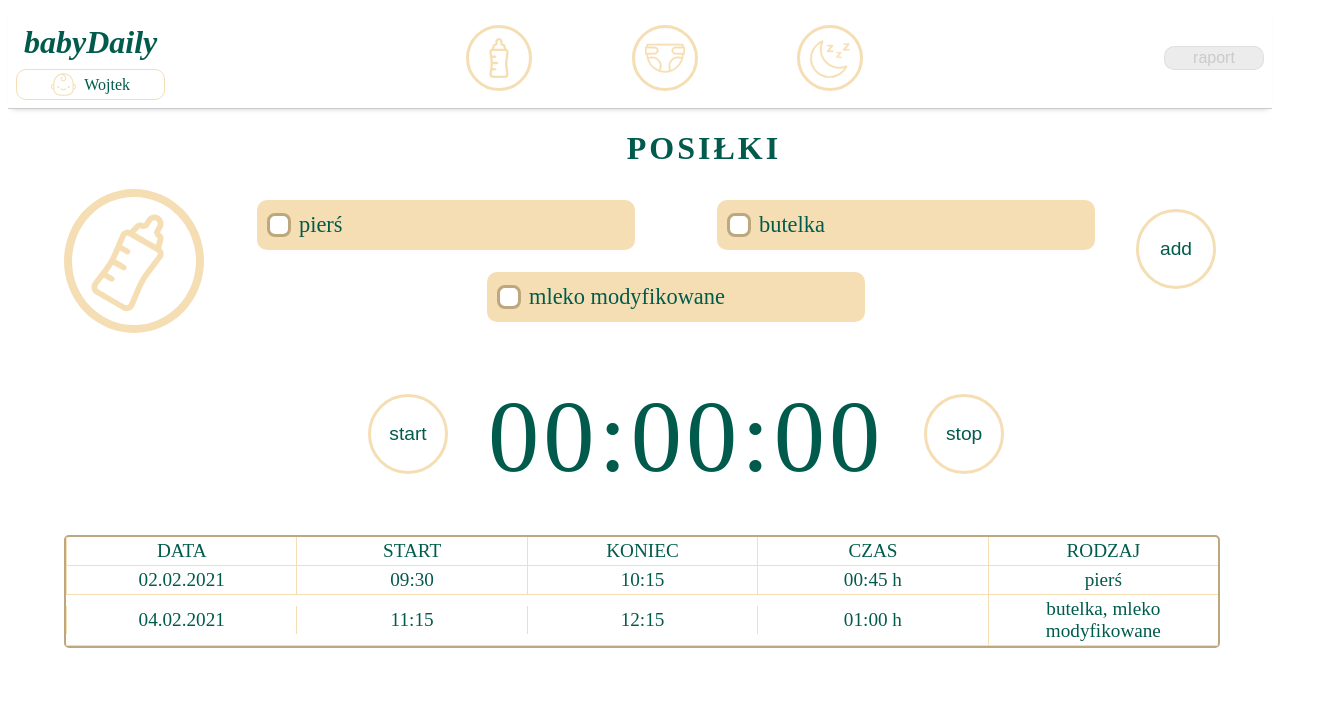
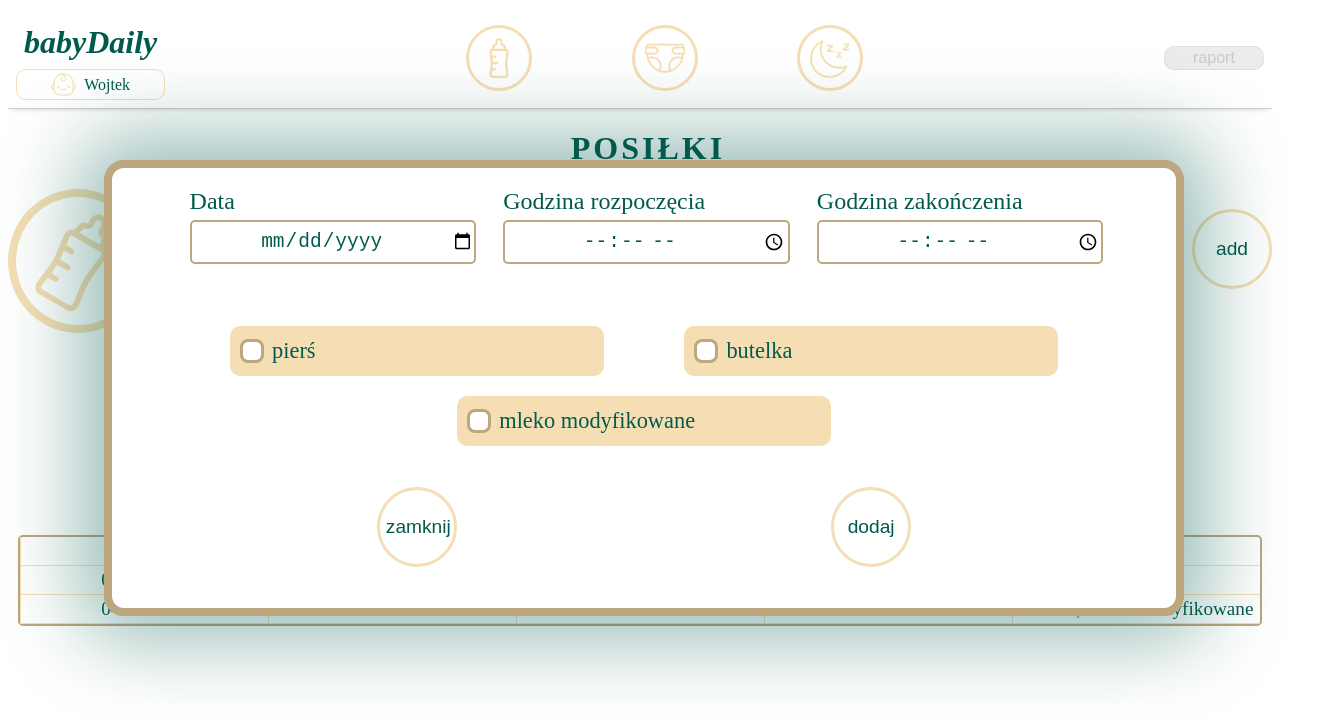
Before and after one commit to michalPastewski/babyDaily_app, a React (Create React App) app: page /meal in a window 1280 px wide. Both pictures are taken after a click on the button "add". Shown: the top 724 px of the page, 1344 px wide, since content can reach past the window. Built offline with nearby package versions, Linux system fonts and the light colour scheme.

Commit message:
FEAT: added meal form modal

```diff
--- /dev/null
+++ b/src/components/FormItem.js
@@ -0,0 +1,13 @@
+import React from 'react';
+import '../styles/app.css';
+
+const FormItem = ({name, type, title, style}) => {
+  return (
+    <div className={style} style={{display:"flex", flexDirection:"column"}}>
+      <label htmlFor={name} className="form__item__label">{title}</label>
+      <input type={type} id={name} className="form__item__input"/>
+    </div>
+  );
+}
+
+export default FormItem;
--- /dev/null
+++ b/src/components/MealForm.js
@@ -0,0 +1,34 @@
+import React, { useState } from 'react';
+import styles from '../styles/meal.module.css';
+
+import MealCheckboxes from './MealCheckboxes';
+import Button from './Button';
+import FormItem from './FormItem';
+
+const MealForm = ({ show, isClicked}) => {
+
+  let display = null;
+  show ? display = "grid" : display = "none";
+
+  const onClose = (e) => {
+    e.preventDefault();
+    isClicked();
+  }
+
+  return (
+      <form className={styles.form} style={{display: `${display}`}}>
+        <FormItem name="date" type="date" title="Data" style={styles.input__date}/>
+        <FormItem name="start" type="time" title="Godzina rozpoczęcia" style={styles.input__start}/>
+        <FormItem name="end" type="time" title="Godzina zakończenia" style={styles.input__end}/>
+        <div className={styles.form__checkboxes}>
+          <MealCheckboxes />
+        </div>
+        <div className={styles.form__button}>
+          <Button title="zamknij" onClick={onClose}/>
+          <Button title="dodaj" />
+        </div>
+      </form>
+  );
+}
+
+export default MealForm;
--- a/src/components/MealTable.js
+++ b/src/components/MealTable.js
@@ -15,7 +15,7 @@ const MealTable = () => {
           <div className={styles.table__item}>RODZAJ</div>
         </header>
         {
-          dataList.map((data) => (
+          dataList.reverse().map((data) => (
                 <div className={styles.table__row} key={data.id}>
                   <div className={styles.table__item}>{data.date}</div>
                   <div className={styles.table__item}>{data.start}</div>
--- a/src/components/Stopwatch.js
+++ b/src/components/Stopwatch.js
@@ -34,15 +34,15 @@ const Stopwatch = () => {
 
   const stopTimer = () => {
     const endTime = new Date();
-    if(timer > 59){
-      setIsSended(true);
+    if(timer > 2) {  //in finall version 59
       setState({...state,
-          date: new Date(),
-          end: localeTimeFormat(endTime),
-          time: `${timeHours}:${timeMinutes} h`,
+        date: new Date(),
+        end: localeTimeFormat(endTime),
+        time: `${timeHours}:${timeMinutes} h`,
           type: label
         });
-    } else {
+        setIsSended(true);
+      } else {
       setState(dataToFill);
     }
       setIsActive(false);
@@ -51,7 +51,10 @@ const Stopwatch = () => {
     }
 
   useEffect(() => {
-    isSended ? dispatch(add(state)) : setIsSended(false);
+    if(isSended) {
+      dispatch(add(state));
+      setIsSended(false);
+    }
     !isActive && clearInterval(countRef.current);
   },[isSended, isActive])
 
--- a/src/pages/Meal.js
+++ b/src/pages/Meal.js
@@ -1,4 +1,4 @@
-import React from 'react';
+import React,  { useState }from 'react';
 import mealImg from '../assets/icons/feeding-bottle.svg';
 import styles from '../styles/meal.module.css';
 
@@ -6,16 +6,24 @@ import PageWrapper from "../components/PageWrapper";
 import PageIcon from "../components/PageIcon";
 import MealCheckboxes from '../components/MealCheckboxes';
 import Button from '../components/Button';
+import MealForm from '../components/MealForm';
 import Stopwatch from '../components/Stopwatch';
 import MealTable from '../components/MealTable';
 
 const Meal = () => {
+   const [show, setShow] = useState(false);
+
+   const handleOnClick = () => {
+      setShow(!show);
+   }
+
    return (
       <PageWrapper title="POSIŁKI">
+         <MealForm show={show} isClicked={handleOnClick}/>
          <section className={styles.header}>
             <PageIcon image={mealImg} alt="bottle-icon"/>
             <MealCheckboxes />
-            <Button title="add" onClick={() => console.log("click")}/>
+            <Button title="add" onClick={handleOnClick}/>
          </section>
          <section className={styles.stopwatch__section}>
             <Stopwatch />
--- a/src/styles/app.css
+++ b/src/styles/app.css
@@ -13,7 +13,7 @@ html {
 }
 
 .page__wrapper {
-   width: 90vw;
+   width: 100%;
    margin: 0 auto;
 }
 
@@ -54,3 +54,19 @@ html {
  .button:active {
    transform: scale(.9);
  }
+
+.form__item__label {
+   font-size: 1.5em;
+}
+
+.form__item__input {
+   width: 100%;
+   height: 40px;
+   margin-top: 5px;
+
+   border: solid 2px var(--secondary-color);
+   border-radius: 5px;
+   color: var(--font-color);
+   font-size: 1.5em;
+   text-align: center;
+}
--- a/src/styles/meal.module.css
+++ b/src/styles/meal.module.css
@@ -16,6 +16,7 @@
 .checkbox__menu__section {
   width: 40%;
   height: 50px;
+  margin: 10px;
   padding-left: 10px;
   background-color: var(--pripary-colot);
   border-radius: 10px;
@@ -110,3 +111,52 @@
   text-align: center;
   align-self: center;
 }
+
+.form {
+  width: 80vw;
+  min-height: 50vh;
+  padding: 20px;
+  position: absolute;
+  top: 20vh;
+  left: calc(50vw - (40vw + 24px));
+  z-index: 5;
+
+  background-color: #fff;
+  border: solid 8px var(--secondary-color);
+  border-radius: 20px;
+  box-shadow: 0px 0px 80px 25px rgba(0, 91, 76, .4);
+
+  grid-template-columns: 2vw 1fr 1fr 1fr 2vw;
+  grid-template-rows: repeat(3, auto);
+  column-gap: 2.5vw;
+}
+
+.input__date {
+  grid-column: 2/3;
+  grid-row: 1/2;
+}
+
+.input__start {
+  grid-column: 3/4;
+  grid-row: 1/2;
+}
+
+.input__end {
+  grid-column: 4/5;
+  grid-row: 1/2;
+}
+
+.form__checkboxes {
+  margin-top: 20px;
+  grid-column: 2 /span 3;
+  grid-row: 2/2;
+  align-self: center;
+}
+
+.form__button {
+  grid-column: 2/span 3;
+  grid-row: 3/3;
+
+  display: flex;
+  justify-content: space-around;
+}
```
